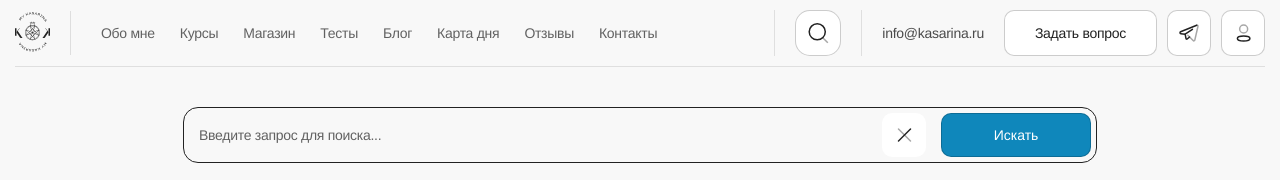
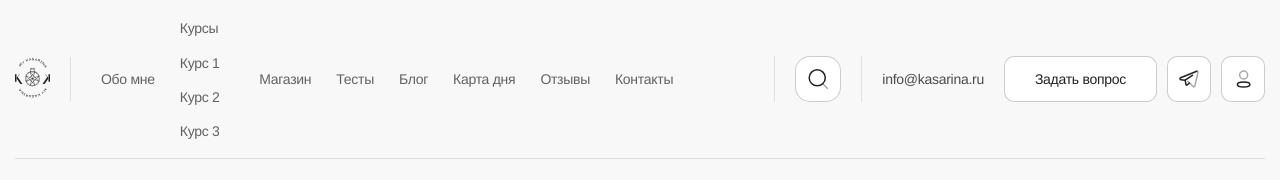
Before and after one commit to Vadim0-0/taro, a plain HTML site: page search.html in a window 1280 px wide. Shown: the top 180 px of the page. Drawn offline with Linux system fonts and the light colour scheme.

Commit message:
Update search.html

```diff
--- a/search.html
+++ b/search.html
@@ -23,10 +23,31 @@
                 Обо мне
               </a>
             </li>
-            <li class="header__content-nav__list-item">
-              <a href="#" class="header__content-nav__list-item__link">
+            <li class="header__content-nav__list-item courses" id="header-courses-block">
+              <button class="header__content-nav__list-item__link" id="header-courses-open">
                 Курсы
-              </a>
+
+                <svg width="16" height="10" viewBox="0 0 16 10" fill="none" xmlns="http://www.w3.org/2000/svg">
+                  <path d="M15 1.5L8 8.5L1 1.5" stroke="" stroke-width="1.5" stroke-linecap="round" stroke-linejoin="round" />
+                </svg>
+              </button>
+              <ul class="courses-menu" id="courses-menu">
+                <li class="courses-menu__item">
+                  <a href="#">
+                    Курс 1
+                  </a>
+                </li>
+                <li class="courses-menu__item">
+                  <a href="#">
+                    Курс 2
+                  </a>
+                </li>
+                <li class="courses-menu__item">
+                  <a href="#">
+                    Курс 3
+                  </a>
+                </li>
+              </ul>
             </li>
             <li class="header__content-nav__list-item">
               <a href="#" class="header__content-nav__list-item__link">
```
